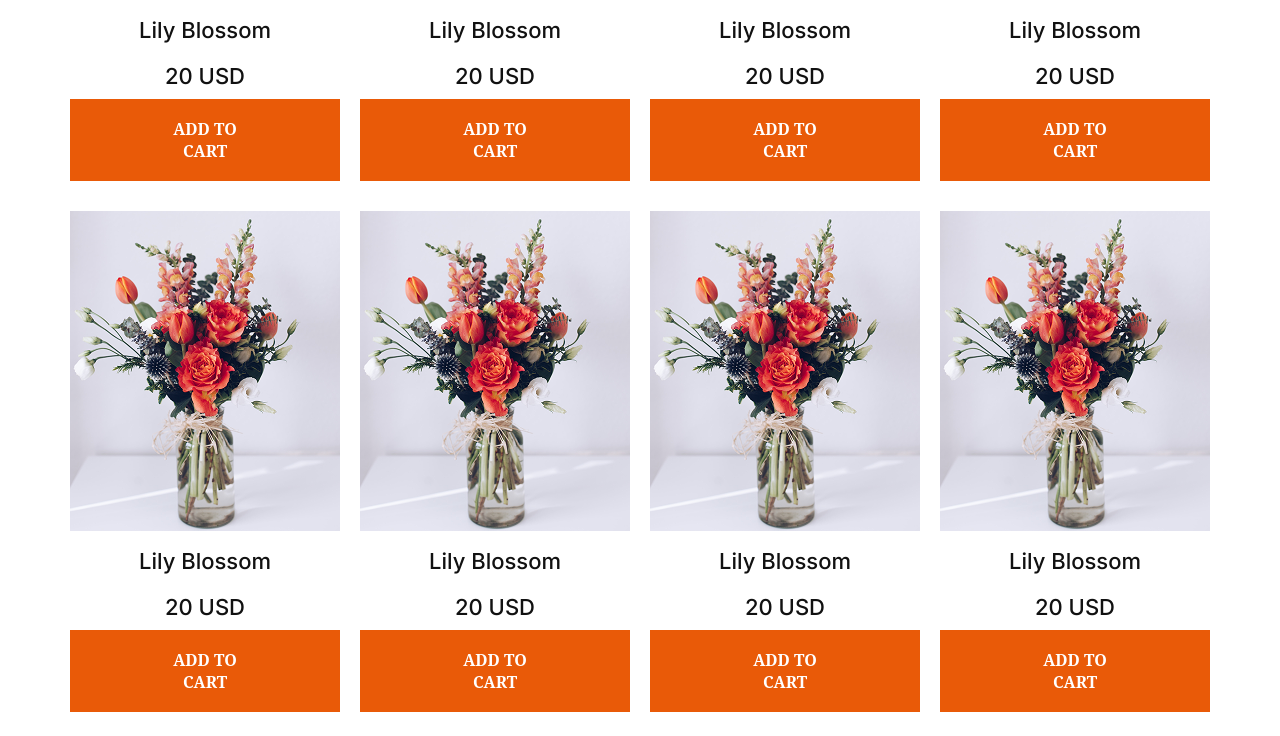
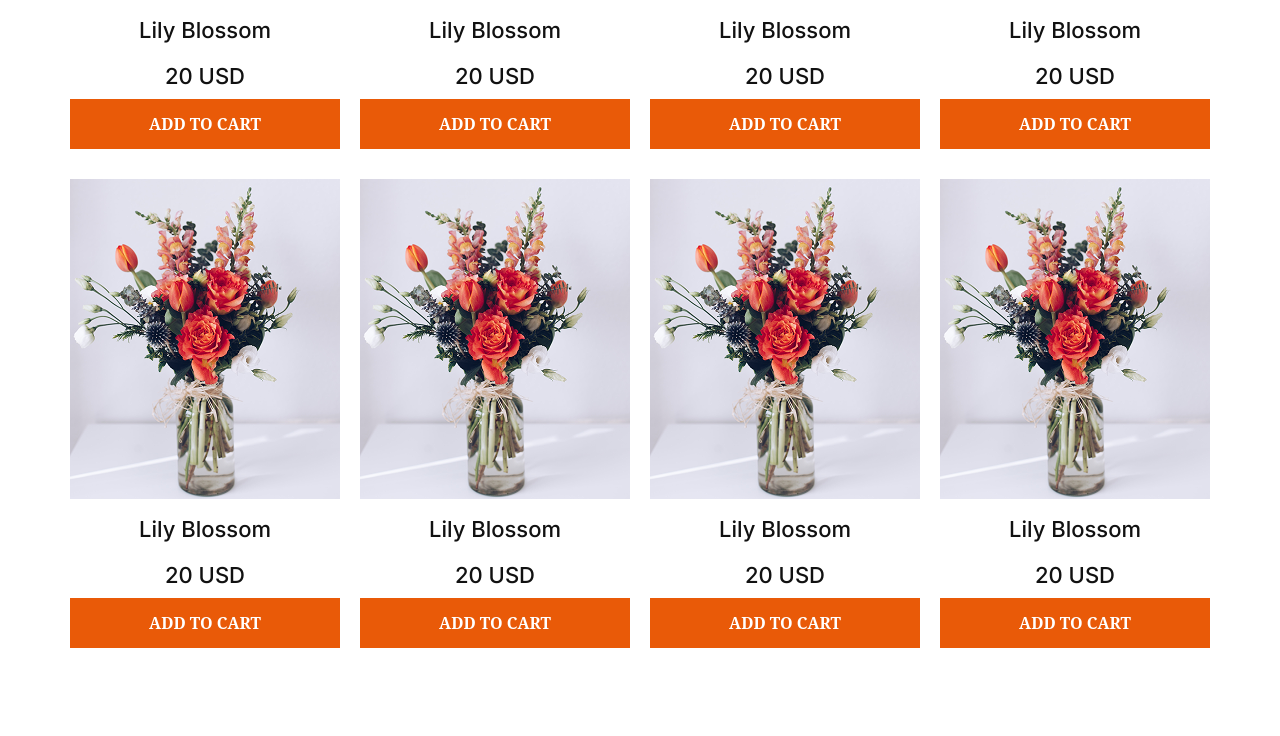
Before and after one commit to jinnahakondo/Responsive-Flowers, a plain HTML site: page index.html in a window 1280 px wide. Shown: the part 1209-1945 px from the top of the page. Drawn offline with Linux system fonts and the light colour scheme.

Commit message:
Animation Added

```diff
--- a/styles/style.css
+++ b/styles/style.css
@@ -123,7 +123,7 @@ nav {
 
 .card-container {
     display: grid;
-    grid-template-columns: repeat(4, 270px);
+    grid-template-columns: repeat(4, 1fr);
     gap: 20px;
     justify-content: center;
     align-items: center;
@@ -148,14 +148,17 @@ nav {
 }
 
 .ad-to-card-btn {
-    display: inline-block;
+    display: flex;
     text-decoration: none;
     font-size: 1rem;
-    /* text-align: center; */
+    justify-content: center;
+    align-items: center;
     font-weight: 600;
     color: #fff;
     background-color: #E95A08;
-    padding: 19px 80px;
+    /* padding: 19px 80px; */
+    width: 100%;
+    height: 50px;
 }
 
 /* ------ our plants section style end-------  */
@@ -184,11 +187,21 @@ nav {
     position: absolute;
     top: -129px;
     right: -100px;
+    animation: spin 5s infinite linear;
 }
 
+/* -----animation------ */
+@keyframes spin {
+    0% {
+        transform: rotate(0deg);
+    }
 
+    100% {
+        transform: rotate(360deg);
+    }
+}
 
-
+/* --------animation-------- */
 .plants-lover-title {
     font-size: 3.2rem;
     font-weight: 700;
```
